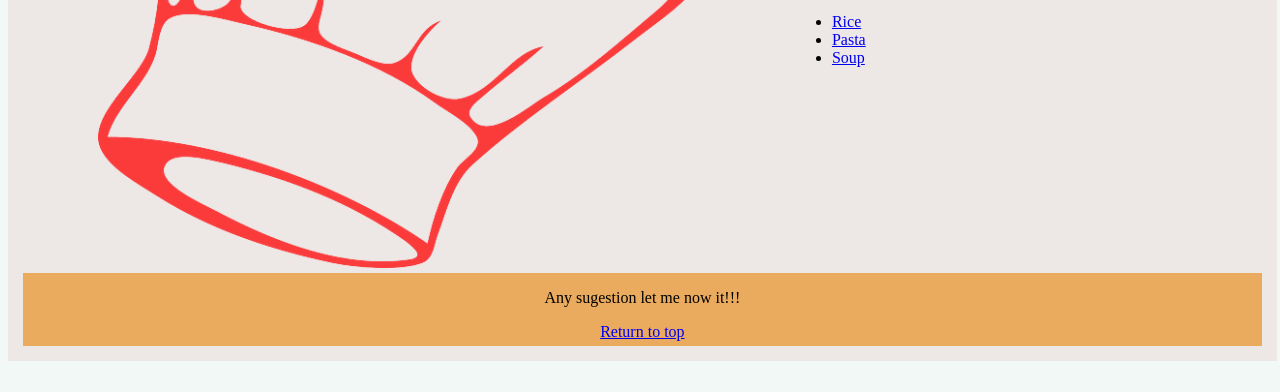
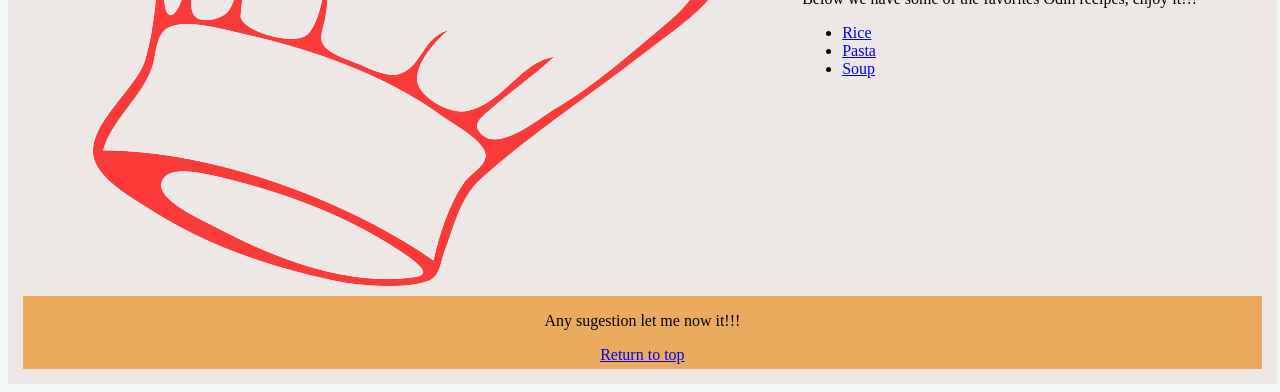
Before and after one commit to eduarmarin/odin-recipes, a plain HTML site: page index.html in a window 1280 px wide. Shown: the part 416-808 px from the top of the page. Drawn offline with Linux system fonts and the light colour scheme.

Commit message:
new style

```diff
--- a/styles.css
+++ b/styles.css
@@ -3,6 +3,7 @@ body {
     box-sizing: border-box;
     height: 100%;
     margin-top:5px;
+    font-size: auto;
 }
 
 .content {
@@ -16,7 +17,9 @@ body {
  }
 
 .header {
-    width: auto;
+    /*width: auto;*/
+    max-width: 100%;
+    height: auto;
     background-color: rgb(243, 170, 35);
     padding: 15px;
     display: flex;
@@ -25,9 +28,9 @@ body {
  }
 
 img {
-    margin-top: 5px;
+    margin: 5px;
     opacity: 75%;
-    max-width: 50%;
+    max-width: 70%;
     height: auto;
 }
 
```
